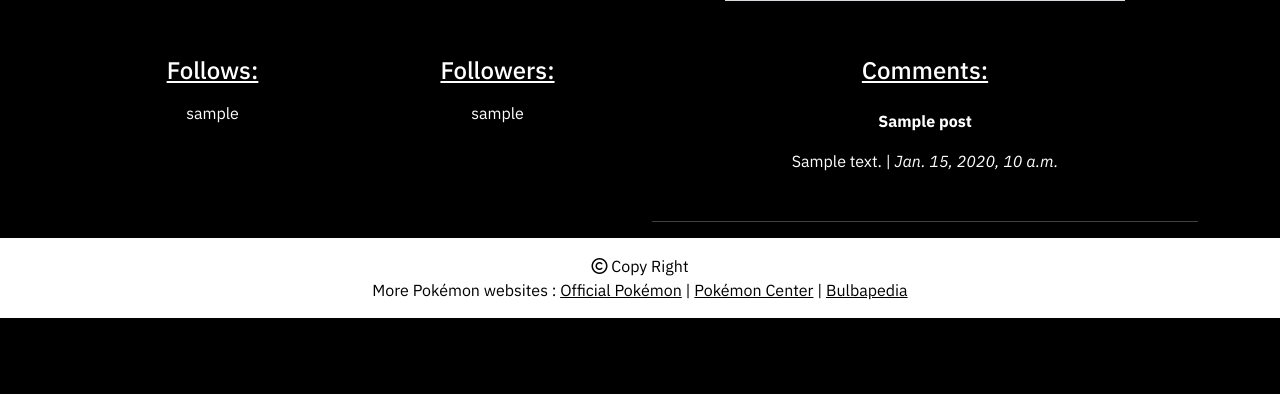
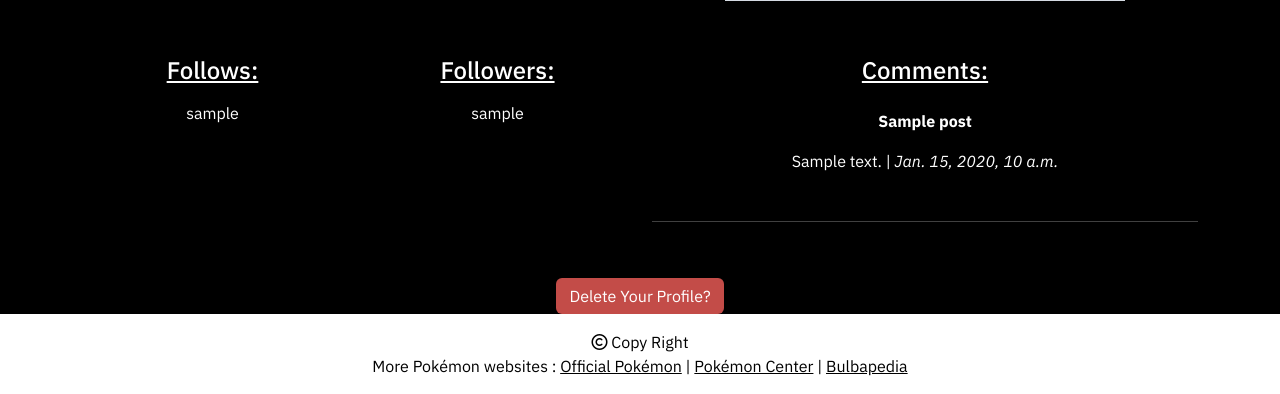
Before and after one commit to ObiWanBonobi/Professor-Oaks-Blog, a Django app: page /user_profile/profile/1 in a window 1280 px wide. Shown: the part 725-1119 px from the top of the page. Before the commit the page ends 1043 px from the top, so only its background shows below. Run offline with Django 4.2, Linux system fonts and the light colour scheme; a user stored in the database is signed in; tables that the repository leaves empty hold one stand-in row (values such as "Sample post"); grey boxes marked "Sample" are stand-in pictures; some libraries are stand-ins or nearby versions.

Commit message:
Add a delete profile function

```diff
--- /dev/null
+++ b/static/js/delete_profile.js
@@ -0,0 +1,14 @@
+// Const for delete button for comments
+const deleteModal = new bootstrap.Modal(document.getElementById("deleteModal"));
+const deleteButtons = document.getElementsByClassName("btn-delete");
+const deleteConfirm = document.getElementById("deleteConfirm");
+
+
+// Delete user profile button
+for (let button of deleteButtons) {
+    button.addEventListener("click", (e) => {
+      let userId = e.target.getAttribute("user_id");
+      deleteConfirm.href = `user_delete/${userId}`;
+      deleteModal.show();
+    });
+}
--- a/user_profile/templates/user_profile/profile.html
+++ b/user_profile/templates/user_profile/profile.html
@@ -83,7 +83,7 @@
         </div>
     </div>
 
-    <!-- Shows the 2 lists of the people that follows the user and people that the user follows. If the user
+    <!-- Shows 2 lists of people that follows the user and people that the user follows. If the user
         doesn't follow anyone or has no followers, it'll show a message instead -->
     <div class="row margin-top">
         <div class="col text-center">
@@ -141,11 +141,40 @@
             </div>
         </div>
     </div>
+    <!-- Button to delete user profile -->
+    {% if request.user == profile.user %}
+    <div class="text-center margin-top">
+        <button class="btn btn-delete blue-white white-text" user_id="{{ profile.user.pk }}">
+            Delete Your Profile?
+        </button>
+    </div>
+    {% else %}
+    {% endif %}
+</div>
+
+<!-- Delete confirmation modal -->
+<div class="modal fade" id="deleteModal" tabindex="-1" aria-labelledby="deleteModalLabel" aria-hidden="true">
+    <div class="modal-dialog">
+        <div class="modal-content">
+            <div class="modal-header">
+                <h5 class="modal-title" id="deleteModalLabel">Delete your profile?</h5>
+                <button type="button" class="btn-close blue-white" data-bs-dismiss="modal" aria-label="Close"></button>
+            </div>
+            <div class="modal-body">
+                Are you sure you want to delete your profile?
+                This action cannot be undone.
+            </div>
+            <div class="modal-footer">
+                <button type="button" class="btn btn-secondary blue-white" data-bs-dismiss="modal">Close</button>
+                <a id="deleteConfirm" href="#" class="btn btn-danger blue-white">Delete</a>
+            </div>
+        </div>
+    </div>
 </div>
 
 {% endblock content %}
 
 <!-- This connects to a specific JavaScript file -->
 {% block javascript %}
-<script src="{% static 'js/message.js' %}"></script>
+<script src="{% static 'js/delete_profile.js' %}"></script>
 {% endblock javascript %}
--- a/user_profile/templates/user_profile/update_profile.html
+++ b/user_profile/templates/user_profile/update_profile.html
@@ -25,8 +25,3 @@ Update Profile
 </div>
 
 {% endblock content %}
-
-<!-- This connects to a specific JavaScript file -->
-{% block javascript %}
-<script src="{% static 'js/message.js' %}"></script>
-{% endblock javascript %}
--- a/user_profile/urls.py
+++ b/user_profile/urls.py
@@ -8,4 +8,5 @@ urlpatterns = [
     path("", views.social_profiles, name="social_profiles"),
     path("profile/<int:pk>", views.profile_user, name="profile"),
     path("update_profile/<int:pk>", views.ProfileUpdate.as_view(), name="update_profile"),
+    path('profile/user_delete/<int:user_id>', views.delete_user, name='delete_user'),
 ]
--- a/user_profile/views.py
+++ b/user_profile/views.py
@@ -3,8 +3,10 @@
 from django.urls import reverse_lazy
 from django.contrib.auth.mixins import LoginRequiredMixin
 from django.views.generic.edit import UpdateView
+from django.http import HttpResponseRedirect
 from django.contrib import messages
-from django.shortcuts import render
+from django.shortcuts import render, get_object_or_404, reverse
+from django.contrib.auth.models import User
 from blog.models import Comment
 from .models import Socials
 
@@ -76,3 +78,18 @@ class ProfileUpdate(LoginRequiredMixin, UpdateView):
         pk = self.get_object().user.pk
         messages.success(self.request, 'Profile updated!')
         return reverse_lazy('profile', kwargs={'pk': pk})
+
+
+def delete_user(request, user_id):
+    """ Deletes user profile """
+    user_profile = get_object_or_404(User, pk=user_id)
+
+    if user_profile == request.user:
+        user_profile.delete()
+        messages.add_message(request, messages.SUCCESS, "Profile deleted!")
+    else:
+        messages.add_message(
+            request, messages.ERROR, "You can only delete your own profile!"
+        )
+
+    return HttpResponseRedirect(reverse("social_profiles"))
```
Also changed, not shown: 1 other file.
